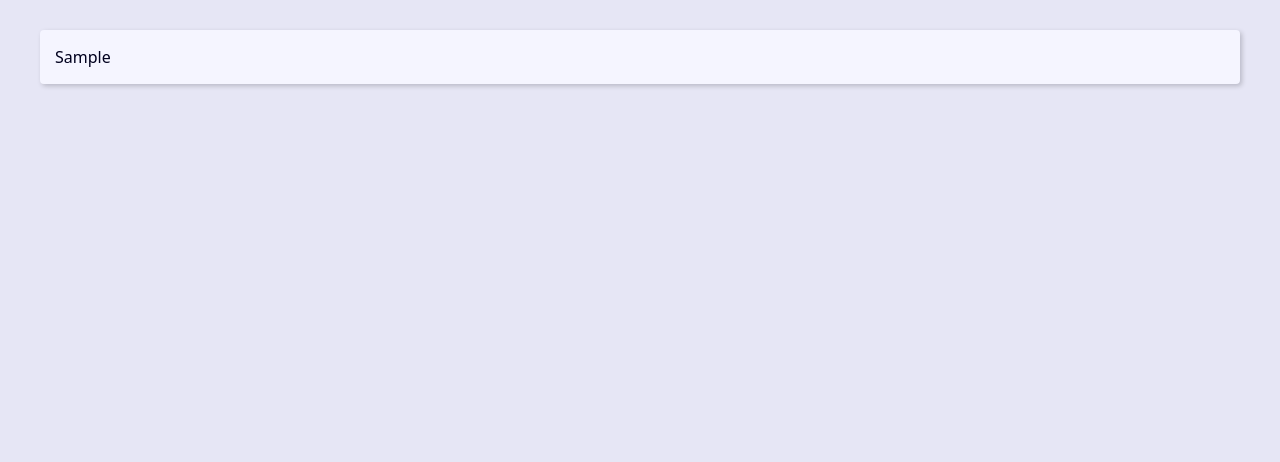
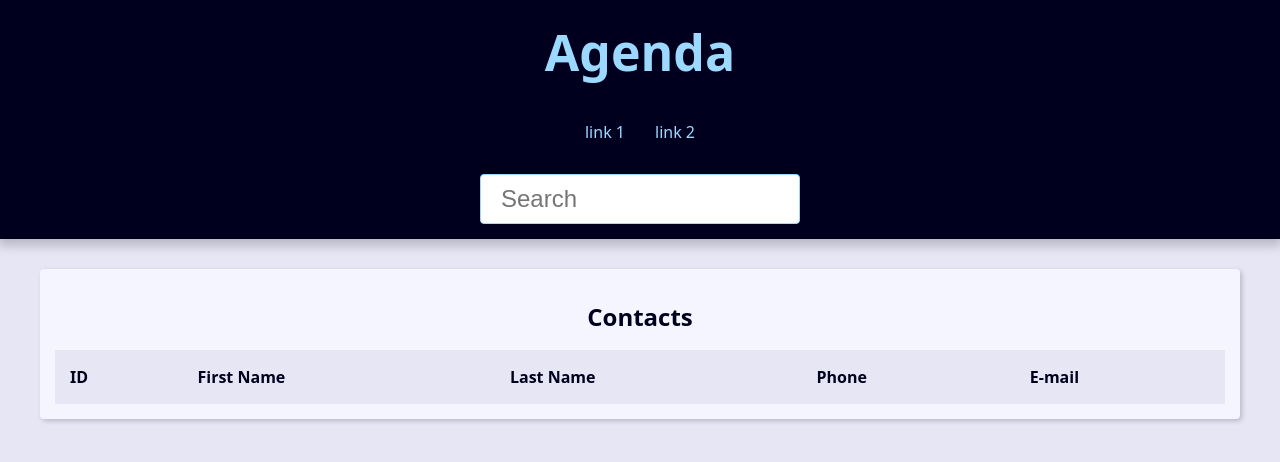
Before and after one commit to RobsonJrr/Projeto-Agenda-Django, a Django app: page / in a window 1280 px wide. Shown: the top 462 px of the page. Run offline with Django 5.2, Linux system fonts and the light colour scheme; tables that the repository leaves empty hold one stand-in row (values such as "Sample post"); lists and menus that the app fills with data are empty.

Commit message:
Criando o cabeçalho principal do site

```diff
--- a/base_templates/global/base.html
+++ b/base_templates/global/base.html
@@ -7,6 +7,44 @@
     <link rel="stylesheet" href="{% static 'global/css/style.css' %}">
 </head>
 <body>
+    <header class="header">
+        <h1 class="header-heading">
+            <a href="{% url 'contact:index' %}" class="header-link">
+                Agenda
+            </a>
+        </h1>
+
+        <nav class="menu">
+            <ul class="menu-list">
+                <li class="menu-item">
+                    <a href="" class="menu-link">
+                        link 1
+                    </a>
+                </li>
+                <li class="menu-item">
+                    <a href="" class="menu-link">
+                        link 2
+                    </a>
+                </li>
+            </ul>
+        </nav>
+
+        <div class="search">
+            <form
+                action=""
+                method="get"
+            >
+                <input
+                type="text"
+                class="search-input"
+                placeholder="Search"
+                id="'search"
+                name="q"
+                >
+            </form>
+        </div>
+    </header>
+
     <main class="content">
         {% block content %}{% endblock  %}
     </main>
--- a/contact/admin.py
+++ b/contact/admin.py
@@ -4,13 +4,13 @@
 
 @admin.register(models.Contact)
 class ContactAdmin(admin.ModelAdmin):
-    list_display = 'id', 'first_name', 'last_name', 'phone',
+    list_display = 'id', 'first_name', 'last_name', 'phone', 'show'
     ordering = '-id',
     # list_filter = 'created_date',
     search_fields = 'id', 'first_name', 'last_name',
     list_per_page = 10
     list_max_show_all = 200
-    list_editable = 'first_name', 'last_name',
+    list_editable = 'first_name', 'last_name', 'show'
     list_display_links = 'id', 'phone',
 
 @admin.register(models.Category)
--- a/contact/templates/contact/index.html
+++ b/contact/templates/contact/index.html
@@ -1,7 +1,48 @@
 {% extends "global/base.html" %}
 
 {% block content %}
-    {% for contact in contacts %}
-        {{ contact.first_name }} <br>
-    {% endfor %}
+
+    <div class="responsive-table">
+        <table class='contacts-table'>
+            <caption class='table-caption'>
+                Contacts
+            </caption>
+
+            <thead>
+                <tr class='table-row table-row-header'>
+                    <th class='table-header'>ID</th>
+                    <th class='table-header'>First Name</th>
+                    <th class='table-header'>Last Name</th>
+                    <th class='table-header'>Phone</th>
+                    <th class='table-header'>E-mail</th>
+                </tr>
+            </thead>
+                {% for contact in contacts %}
+                    <tr class='table-row'>
+                        <td class='table-cel'>
+                            <a
+                            href="{% url 'contact:contact' contact.id %}"
+                            class="table-link"
+                            >
+                                {{ contact.id }}
+                            </a>
+                        </td>
+                        <td class='table-cel'>
+                            {{ contact.first_name }}
+                        </td>
+                        <td class='table-cel'>
+                            {{ contact.last_name }}
+                        </td>
+                        <td class='table-cel'>
+                            {{ contact.phone }}
+                        </td>
+                        <td class='table-cel'>
+                            {{ contact.email }}
+                        </td>
+                    </tr>
+                {% endfor %}
+            <tbody>
+            </tbody>
+        </table>
+    </div>
 {% endblock content %}
--- a/contact/urls.py
+++ b/contact/urls.py
@@ -2,8 +2,9 @@
 
 from contact import views
 
-app_name ='contact'
+app_name = 'contact'
 
 urlpatterns = [
+    path('<int:contact_id>/', views.contact, name='contact'),
     path('', views.index, name='index'),
-]
+    ]
--- a/contact/views/contact_views.py
+++ b/contact/views/contact_views.py
@@ -1,8 +1,11 @@
-from django.shortcuts import render
+from django.shortcuts import render, get_object_or_404
 from contact.models import Contact
 
+
 def index(request):
-    contacts = Contact.objects.all()
+    contacts = Contact.objects \
+        .filter(show=True) \
+        .order_by('-id')[10:20]
 
     context = {
         'contacts': contacts,
@@ -13,3 +16,19 @@
         'contact/index.html',
         context
     )
+
+def contact(request, contact_id):
+    # single_contact = Contact.objects.filter(pk=contact_id).first()
+    single_contact = get_object_or_404(
+        Contact, pk=contact_id, show=True
+        )
+
+    context = {
+        'contact': single_contact,
+    }
+
+    return render(
+        request,
+        'contact/contact.html',
+        context
+    )
```
Also changed, not shown: contact/templates/contact/contact.html (added, +17 -0 lines).
